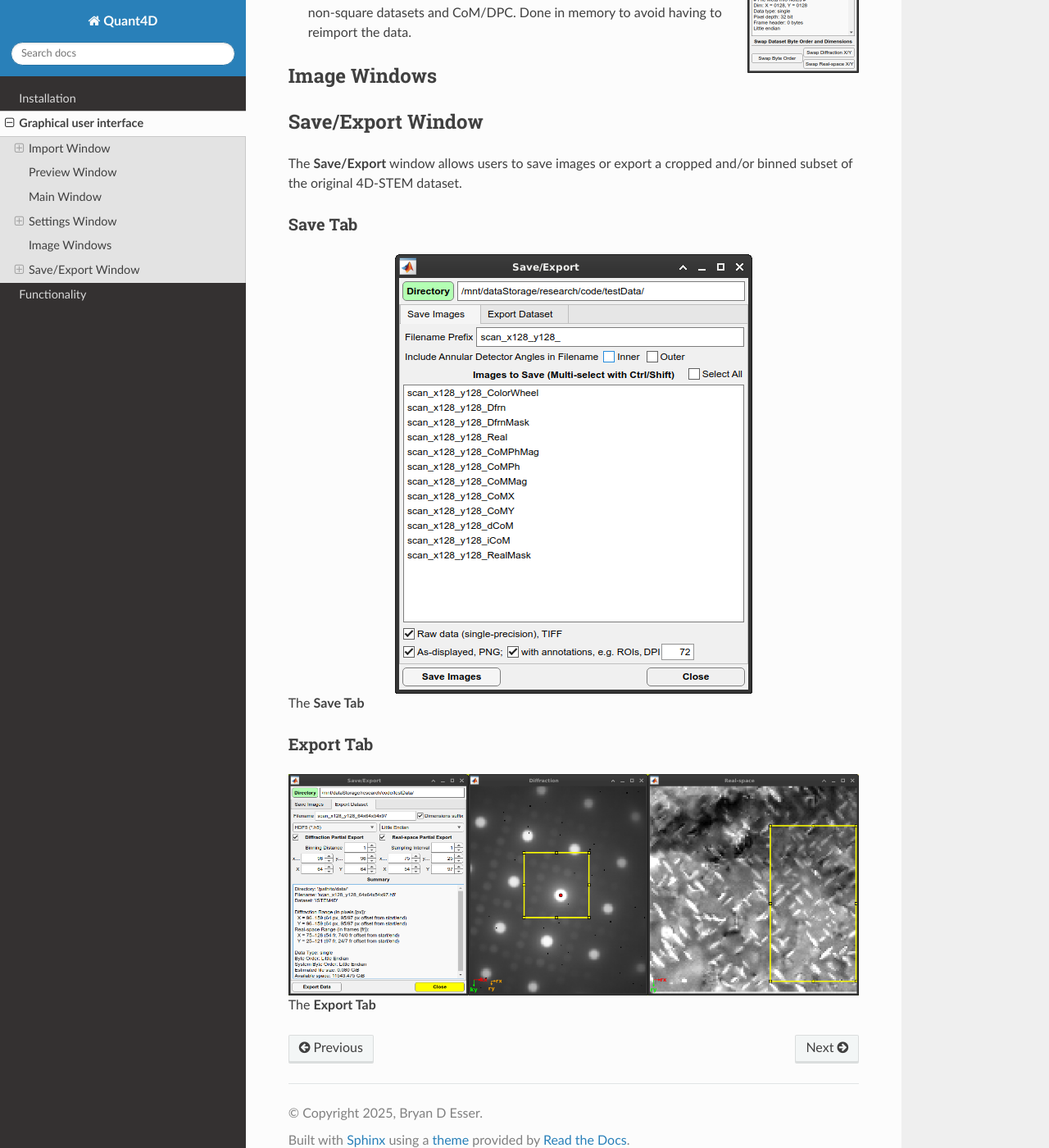
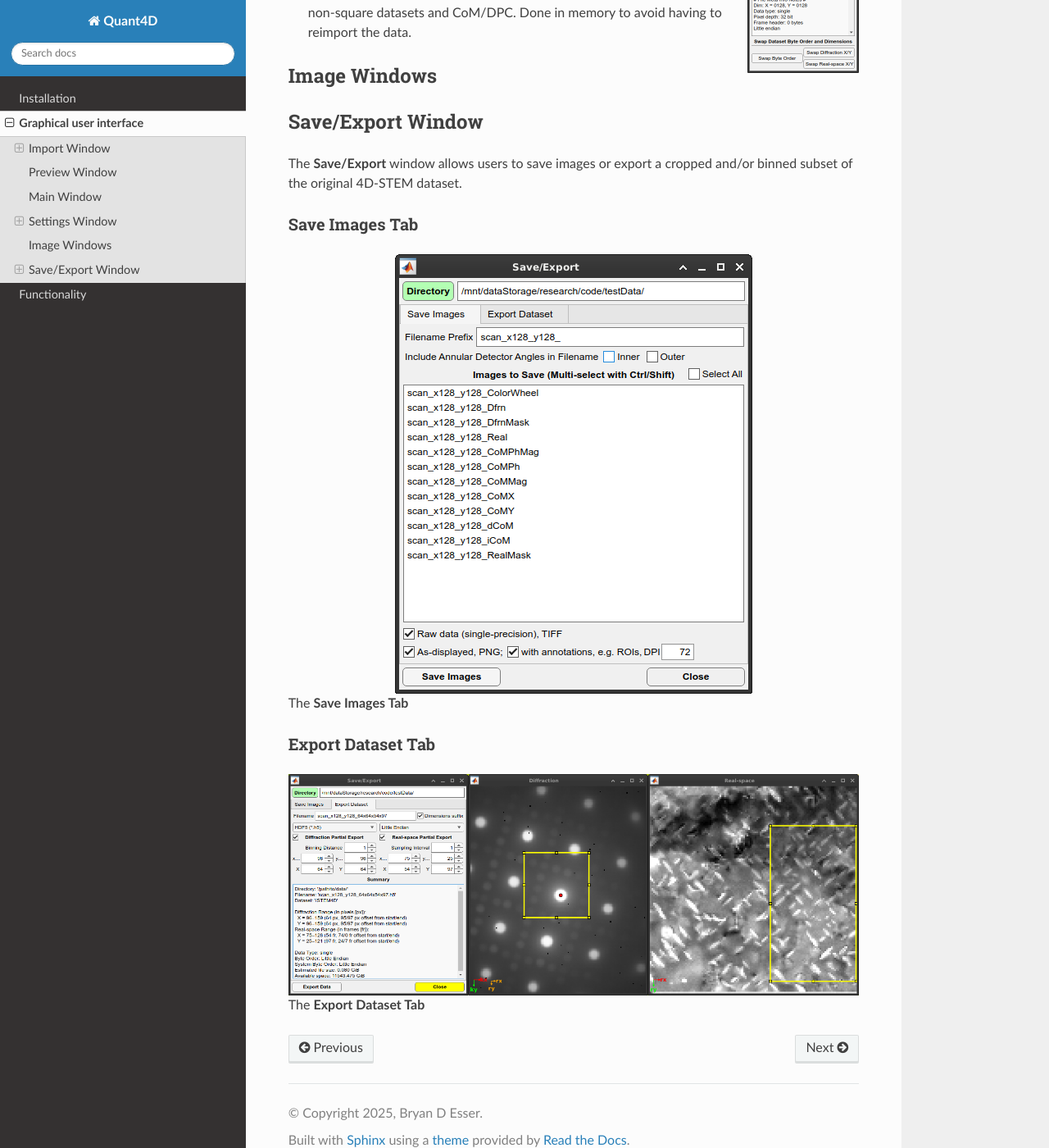
Before and after one commit to bryandesser/Quant4D, a Sphinx documentation site: the page built from docs/source/graphical_user_interface.rst, in a window 1280 px wide and 1400 px high, scrolled down 3738 px. Shown: the whole window at 82% size. Built offline with Sphinx 7.4.7 and the Read the Docs theme 3.1.0, drawn with Linux system fonts in a browser that asks for light colours; pages that are not in the unit, such as notebooks, are missing from menus.

Commit message:
May 1, 2025, 4:25 PM

```diff
--- a/docs/source/graphical_user_interface.rst
+++ b/docs/source/graphical_user_interface.rst
@@ -113,14 +113,14 @@ Save/Export Window
 *************
 The **Save/Export** window allows users to save images or export a cropped and/or binned subset of the original 4D-STEM dataset.
 
-Save Tab
-^^^^^^^^
+Save Images Tab
+^^^^^^^^^^^^^^^
 .. image:: ../_static/save_window.png
     :align: center
-The **Save Tab**
+The **Save Images Tab**
 
-Export Tab
-^^^^^^^^^^
+Export Dataset Tab
+^^^^^^^^^^^^^^^^^^
 .. image:: ../_static/export_window.png
     :align: center
-The **Export Tab**
+The **Export Dataset Tab**
```
